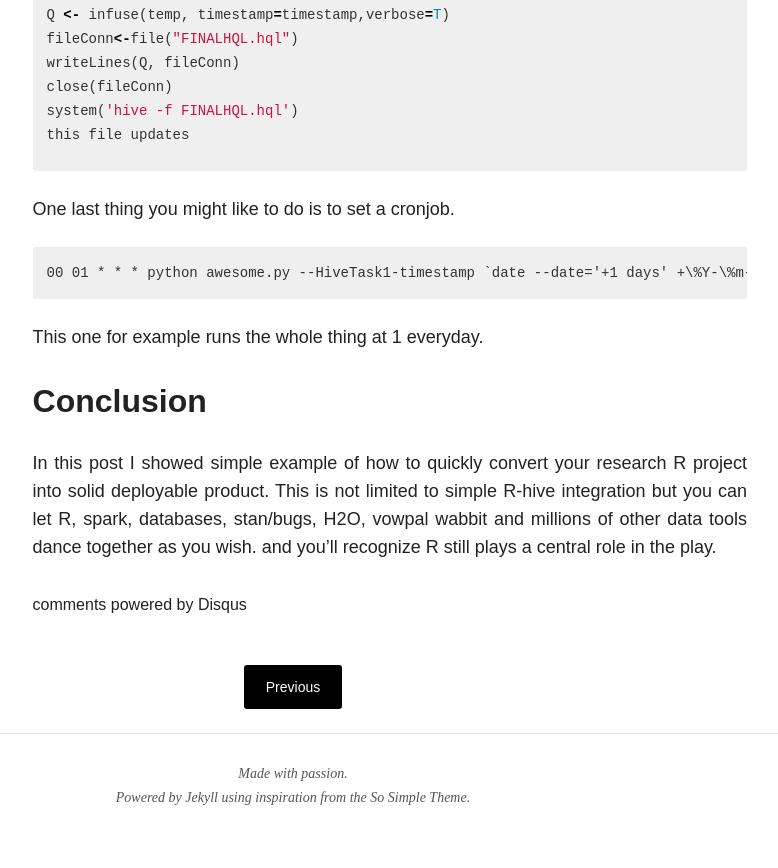
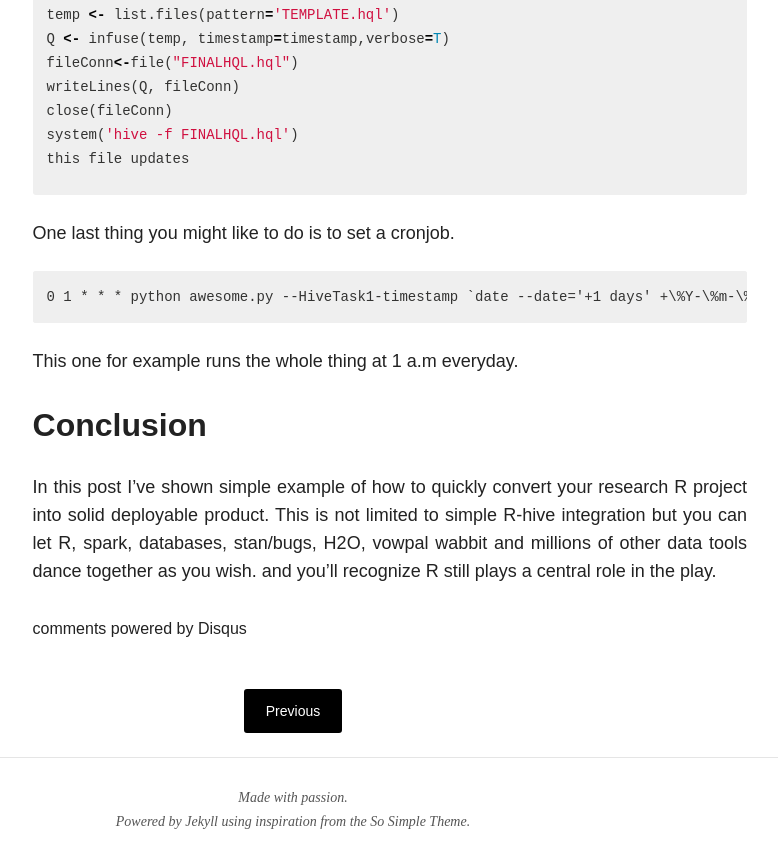
Before and after one commit to Quiri/quiri.github.io, a Jekyll site: the page built from _posts/2015-08-16-r-in-big-data-pipeline.md, in a window 1280 px wide and 900 px high, scrolled down 5220 px. Shown: the top 868 px of the window, without its empty margins (347-1125 px from the left). Built offline with Jekyll 4.4.1, drawn with Linux system fonts in a browser that asks for light colours; nearby versions of some CDN libraries; comment, search, counter and statistics services are not loaded; some of the changed text lies outside the part shown.

Commit message:
Update 2015-08-16-r-in-big-data-pipeline.md
Little orthographical improvements

````diff
--- a/_posts/2015-08-16-r-in-big-data-pipeline.md
+++ b/_posts/2015-08-16-r-in-big-data-pipeline.md
@@ -49,11 +49,12 @@
 Yay, all the above tasks are now connected in the luigi task UI!
 Notice our workflow goes from bottom to top.
 You can see there is an error in the very first HiveTask2 but this is just by design.
+
 ![luigi-workflow]({{ site.url }}/images/luigi-workflow.png)
 
 
 ## Codes
-Let's take a look at `awesome.py`.
+Let's take a look at `awesome.py`:
 
 {% highlight python %}
 import luigi
@@ -161,12 +162,13 @@
 
 
 One last thing you might like to do is to set a cronjob.
+
 ```
-00 01 * * * python awesome.py --HiveTask1-timestamp `date --date='+1 days' +\%Y-\%m-\%d`
+0 1 * * * python awesome.py --HiveTask1-timestamp `date --date='+1 days' +\%Y-\%m-\%d`
 ```
-This one for example runs the whole thing at 1 everyday.
+This one for example runs the whole thing at 1 a.m everyday.
 
 ## Conclusion
 
-In this post I showed simple example of how to quickly convert your research R project into solid deployable product.
+In this post I've shown simple example of how to quickly convert your research R project into solid deployable product.
 This is not limited to simple R-hive integration but you can let R, spark, databases, stan/bugs, H2O, vowpal wabbit and millions of other data tools dance together as you wish. and you'll recognize R still plays a central role in the play.
````
Also changed, not shown: other parts of _posts/2015-08-16-r-in-big-data-pipeline.md (+1 -1 lines).
